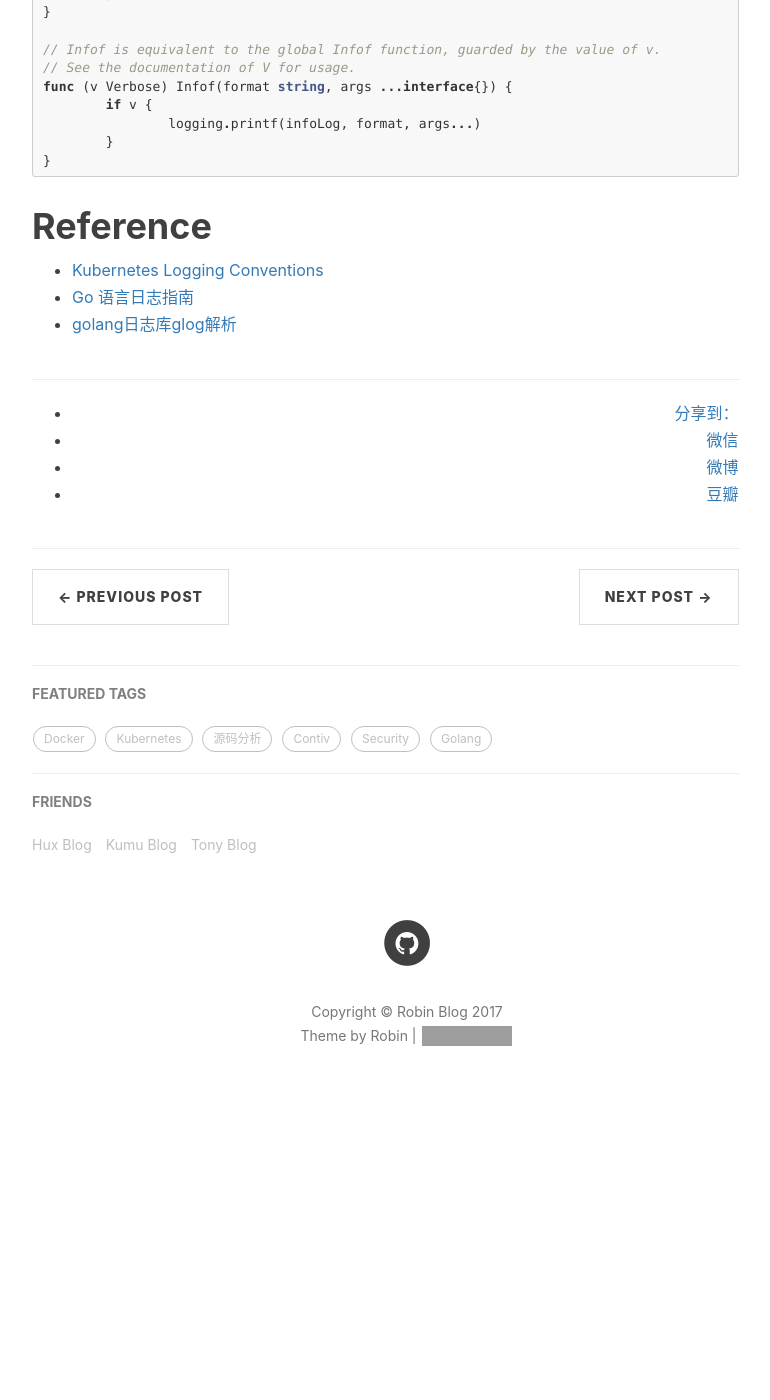
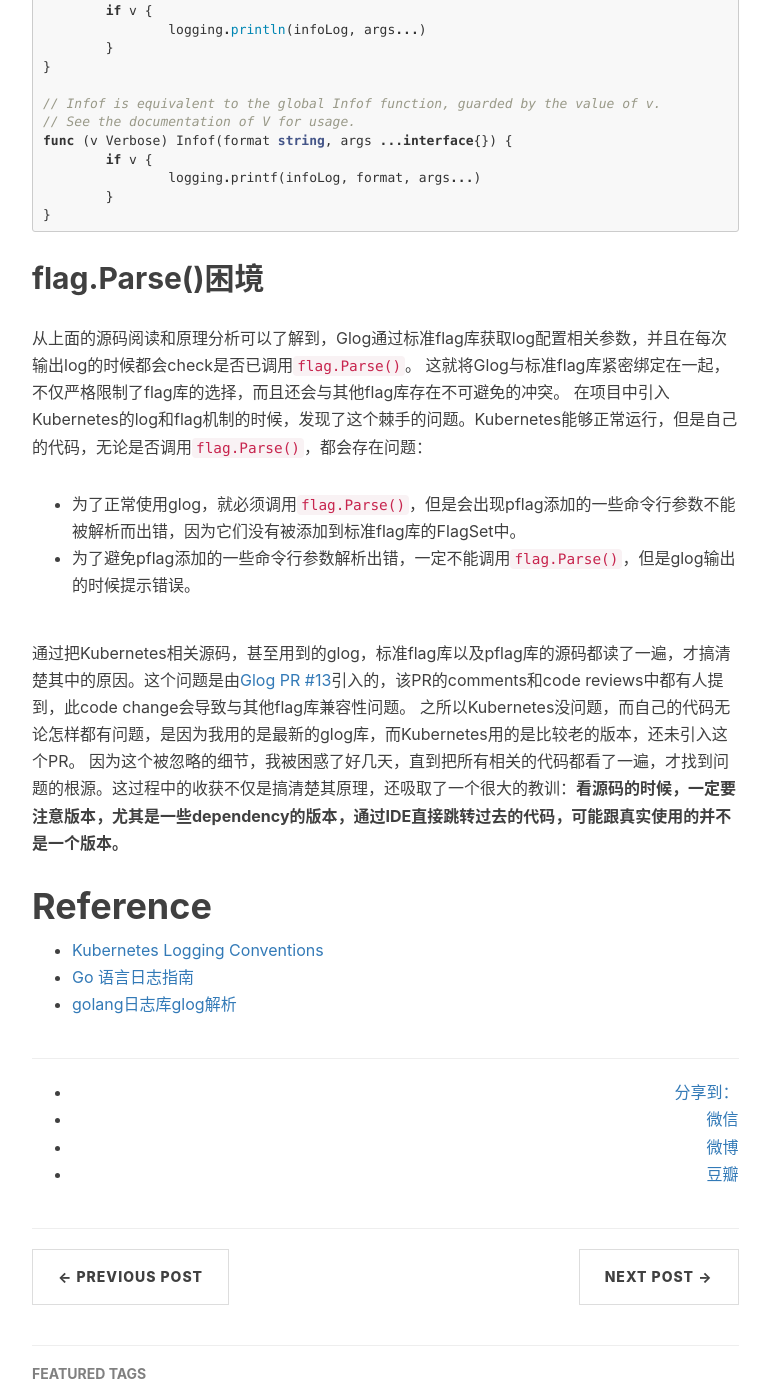
Before and after one commit to supereagle/supereagle.github.io, a Jekyll site: the page built from _posts/2017-06-07-golang-glog.markdown, in a window 1280 px wide and 1400 px high, scrolled down 7806 px. Shown: the whole window, without its empty margins (233-1003 px from the left). Built offline with Jekyll 4.4.1, drawn with Linux system fonts in a browser that asks for light colours; nearby versions of some CDN libraries; comment, search, counter and statistics services are not loaded; before the commit the page ends 8946 px from its top, so only the background shows below that; some of the changed text lies outside the part shown; grey boxes are pictures that could not be loaded.

Commit message:
update glog blog: add flag parse analyse

````diff
--- a/_posts/2017-06-07-golang-glog.markdown
+++ b/_posts/2017-06-07-golang-glog.markdown
@@ -18,6 +18,7 @@ tags:
 - [Overview](#overview)
 - [Usage](#usage)
 - [Source Code Reading](#source-code-reading)
+- [flag.Parse()困境](#flag.Parse困境)
 - [Reference](#reference)
 
 ## Overview
@@ -204,8 +205,7 @@ func (l *loggingT) flushDaemon() {
 所有的log都支持多种输出模式，例如，Info\[f\|ln\|Depth\]()，最终都是调用`output()`来输出到log files或者Stderr。
 
 `output()`在输出log的整个过程中都会加锁，以防止写冲突。
-每次都会check是否已调用`flag.Parse()`，否则就不会输出log信息。
-在输出过程中，会根据命令行参数来决定输出行为。如果设置`--toStderr=true`，就只会输出到Stderr。
+每次输出log时都会check是否已调用`flag.Parse()`。如果没有调用就直接将log输出到Stderr，同时在其前面提示`ERROR: logging before flag.Parse: `的错误。如果已经调用就会根据命令行参数来决定输出行为：如果设置`--toStderr=true`，就只会输出到Stderr；
 如果设置`--alsoToStderr=true`，且输出log level大于或等于`--stderrThreshold`的话，
 输出到log file的同时也会输出到Stderr。`stderrThreshold`的默认值是**ERROR**。
 
@@ -351,6 +351,18 @@ func (v Verbose) Infof(format string, args ...interface{}) {
 }
 ```
 
+## flag.Parse()困境
+
+从上面的源码阅读和原理分析可以了解到，Glog通过标准flag库获取log配置相关参数，并且在每次输出log的时候都会check是否已调用`flag.Parse()`。
+这就将Glog与标准flag库紧密绑定在一起，不仅严格限制了flag库的选择，而且还会与其他flag库存在不可避免的冲突。
+在项目中引入Kubernetes的log和flag机制的时候，发现了这个棘手的问题。Kubernetes能够正常运行，但是自己的代码，无论是否调用`flag.Parse()`，都会存在问题：
+* 为了正常使用glog，就必须调用`flag.Parse()`，但是会出现pflag添加的一些命令行参数不能被解析而出错，因为它们没有被添加到标准flag库的FlagSet中。
+* 为了避免pflag添加的一些命令行参数解析出错，一定不能调用`flag.Parse()`，但是glog输出的时候提示错误。
+
+通过把Kubernetes相关源码，甚至用到的glog，标准flag库以及pflag库的源码都读了一遍，才搞清楚其中的原因。这个问题是由[Glog PR #13](https://github.com/golang/glog/pull/13)引入的，该PR的comments和code reviews中都有人提到，此code change会导致与其他flag库兼容性问题。
+之所以Kubernetes没问题，而自己的代码无论怎样都有问题，是因为我用的是最新的glog库，而Kubernetes用的是比较老的版本，还未引入这个PR。
+因为这个被忽略的细节，我被困惑了好几天，直到把所有相关的代码都看了一遍，才找到问题的根源。这过程中的收获不仅是搞清楚其原理，还吸取了一个很大的教训：**看源码的时候，一定要注意版本，尤其是一些dependency的版本，通过IDE直接跳转过去的代码，可能跟真实使用的并不是一个版本。**
+
 # Reference
 - [Kubernetes Logging Conventions](https://github.com/kubernetes/community/blob/master/contributors/devel/logging.md)
 - [Go 语言日志指南](https://linux.cn/article-8543-1.html)
````
